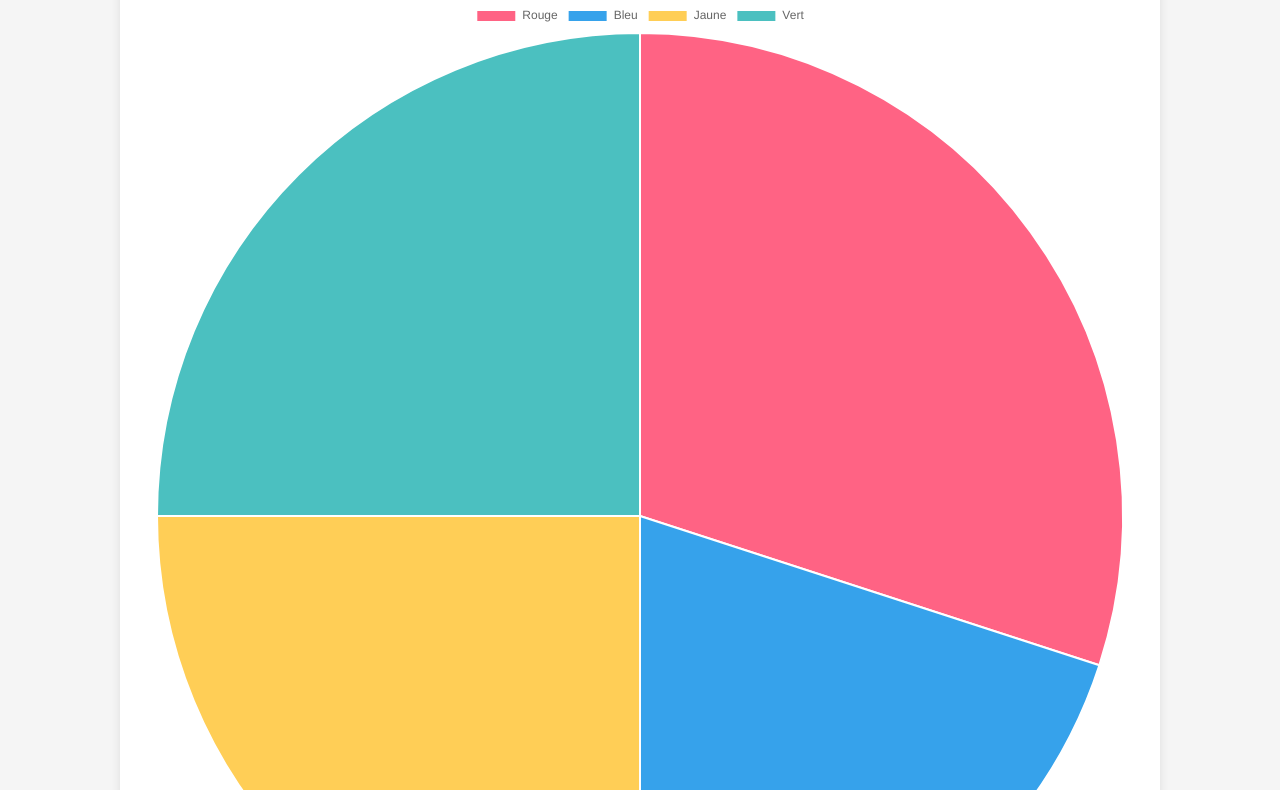
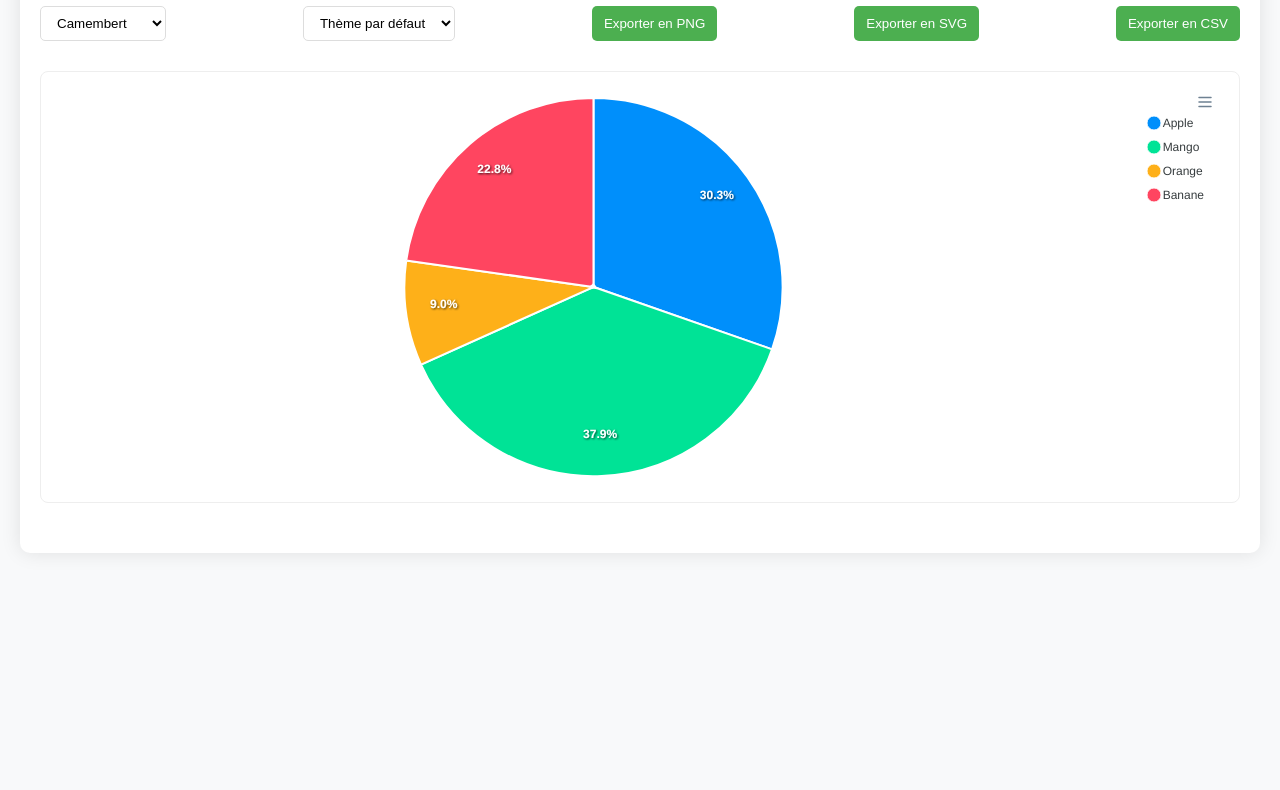
Before and after one commit to Epigone15/mes-graphiques, a plain HTML site: page index.html in a window 1280 px wide. Shown: the part 120-910 px from the top of the page. After the commit the page ends 800 px from the top, so only its background shows below. Drawn offline with nearby package versions, Linux system fonts and the light colour scheme.

Commit message:
Mise à jour du site avec ApexCharts : graphiques interactifs, export et customisation

```diff
--- a/index.html
+++ b/index.html
@@ -3,103 +3,162 @@
 <head>
     <meta charset="UTF-8">
     <meta name="viewport" content="width=device-width, initial-scale=1.0">
-    <title>Mes Graphiques Trop Stylés</title>
-    <script src="https://cdn.jsdelivr.net/npm/chart.js"></script>
+    <title>Graphiques Pro - Custom & Export</title>
+    <script src="https://cdn.jsdelivr.net/npm/apexcharts"></script>
     <style>
         body {
-            font-family: Arial, sans-serif;
+            font-family: 'Segoe UI', Tahoma, Geneva, Verdana, sans-serif;
             margin: 0;
             padding: 20px;
-            background-color: #f5f5f5;
+            background-color: #f8f9fa;
+            color: #333;
         }
         .container {
-            max-width: 1000px;
+            max-width: 1200px;
             margin: 0 auto;
             background: white;
             padding: 20px;
             border-radius: 10px;
-            box-shadow: 0 0 10px rgba(0,0,0,0.1);
+            box-shadow: 0 0 20px rgba(0,0,0,0.1);
+        }
+        h1 {
+            text-align: center;
+            color: #2c3e50;
         }
         .chart-container {
-            width: 100%;
-            margin: 20px 0;
+            margin: 30px 0;
+            padding: 15px;
+            border: 1px solid #eee;
+            border-radius: 8px;
+            background: #fff;
         }
-        h1 {
-            color: #333;
-            text-align: center;
+        .controls {
+            display: flex;
+            justify-content: space-between;
+            margin-bottom: 20px;
+            flex-wrap: wrap;
+            gap: 10px;
+        }
+        select, button {
+            padding: 8px 12px;
+            border-radius: 5px;
+            border: 1px solid #ddd;
+            background: #fff;
+            cursor: pointer;
+        }
+        button {
+            background: #4CAF50;
+            color: white;
+            border: none;
+        }
+        button:hover {
+            background: #45a049;
         }
     </style>
 </head>
 <body>
     <div class="container">
-        <h1>Mes Graphiques Trop Stylés</h1>
+        <h1>Graphiques Pro - Custom & Export</h1>
 
-        <!-- Camembert -->
-        <div class="chart-container">
-            <canvas id="pieChart"></canvas>
+        <!-- Contrôles -->
+        <div class="controls">
+            <select id="chartType">
+                <option value="pie">Camembert</option>
+                <option value="bar">Histogramme</option>
+                <option value="line">Courbe</option>
+                <option value="area">Aire</option>
+                <option value="radialBar">Radial</option>
+            </select>
+            <select id="colorTheme">
+                <option value="default">Thème par défaut</option>
+                <option value="monochrome">Monochrome</option>
+                <option value="pastel">Pastel</option>
+                <option value="dark">Sombre</option>
+            </select>
+            <button id="exportPNG">Exporter en PNG</button>
+            <button id="exportSVG">Exporter en SVG</button>
+            <button id="exportCSV">Exporter en CSV</button>
         </div>
 
-        <!-- Histogramme -->
+        <!-- Graphique -->
         <div class="chart-container">
-            <canvas id="barChart"></canvas>
-        </div>
-
-        <!-- Courbe -->
-        <div class="chart-container">
-            <canvas id="lineChart"></canvas>
+            <div id="chart"></div>
         </div>
     </div>
 
     <script>
-        // Données pour le camembert
-        const pieData = {
-            labels: ['Rouge', 'Bleu', 'Jaune', 'Vert'],
-            datasets: [{
-                data: [30, 20, 25, 25],
-                backgroundColor: ['#FF6384', '#36A2EB', '#FFCE56', '#4BC0C0'],
-            }]
+        // Données de base
+        let chartData = {
+            series: [44, 55, 13, 33],
+            labels: ['Apple', 'Mango', 'Orange', 'Banane'],
         };
 
-        // Données pour l'histogramme
-        const barData = {
-            labels: ['Janvier', 'Février', 'Mars', 'Avril', 'Mai'],
-            datasets: [{
-                label: 'Ventes 2026',
-                data: [65, 59, 80, 81, 56],
-                backgroundColor: '#36A2EB',
-            }]
+        // Thèmes de couleurs
+        const colorThemes = {
+            default: ['#008FFB', '#00E396', '#FEB019', '#FF4560'],
+            monochrome: ['#777', '#555', '#333', '#111'],
+            pastel: ['#FF9AA2', '#FFB7B2', '#FFDAC1', '#E2F0CB'],
+            dark: ['#2E93fA', '#66DA26', '#546E7A', '#FF6B6B'],
         };
 
-        // Données pour la courbe
-        const lineData = {
-            labels: ['Lundi', 'Mardi', 'Mercredi', 'Jeudi', 'Vendredi'],
-            datasets: [{
-                label: 'Température (°C)',
-                data: [20, 22, 19, 24, 21],
-                borderColor: '#FF6384',
-                fill: false,
+        // Initialisation du graphique
+        let chart = new ApexCharts(document.querySelector("#chart"), {
+            series: chartData.series,
+            chart: {
+                type: 'pie',
+                height: 400,
+                animations: { enabled: true },
+                toolbar: { show: true },
+            },
+            labels: chartData.labels,
+            colors: colorThemes.default,
+            responsive: [{
+                breakpoint: 480,
+                options: {
+                    chart: { width: '100%' },
+                    legend: { position: 'bottom' }
+                }
             }]
-        };
+        });
+        chart.render();
 
-        // Initialisation des graphiques
-        window.onload = function() {
-            new Chart(document.getElementById('pieChart'), {
-                type: 'pie',
-                data: pieData,
+        // Changement de type de graphique
+        document.getElementById('chartType').addEventListener('change', function() {
+            chart.updateOptions({
+                chart: { type: this.value }
             });
+        });
 
-            new Chart(document.getElementById('barChart'), {
-                type: 'bar',
-                data: barData,
-                options: { responsive: true }
+        // Changement de thème de couleurs
+        document.getElementById('colorTheme').addEventListener('change', function() {
+            chart.updateOptions({
+                colors: colorThemes[this.value]
             });
+        });
 
-            new Chart(document.getElementById('lineChart'), {
-                type: 'line',
-                data: lineData,
-                options: { responsive: true }
+        // Export PNG
+        document.getElementById('exportPNG').addEventListener('click', function() {
+            chart.exportToImage({ format: 'png' });
+        });
+
+        // Export SVG
+        document.getElementById('exportSVG').addEventListener('click', function() {
+            chart.exportToImage({ format: 'svg' });
+        });
+
+        // Export CSV
+        document.getElementById('exportCSV').addEventListener('click', function() {
+            let csv = 'Data,\n';
+            chartData.labels.forEach((label, i) => {
+                csv += `${label},${chartData.series[i]}\n`;
             });
-        };
+            let blob = new Blob([csv], { type: 'text/csv' });
+            let url = URL.createObjectURL(blob);
+            let a = document.createElement('a');
+            a.href = url;
+            a.download = 'graphique-data.csv';
+            a.click();
+        });
     </script>
 </body>
 </html>
```
